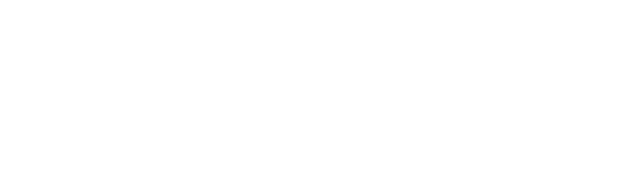
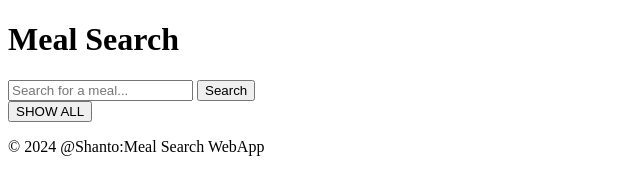
Before and after one commit to AhsanulAminShanto/MealDB, a plain HTML site: page MealDB/index.html in a window 1280 px wide. Shown: the whole page, without its empty margins (0-640 px from the left). Drawn offline with Linux system fonts and the light colour scheme.

Commit message:
Update index.html

```diff
--- a/MealDB/index.html
+++ b/MealDB/index.html
@@ -1,10 +1,28 @@
+<!DOCTYPE html>
 <html lang="en">
 <head>
-    <meta charset="UTF-8">
-    <meta name="viewport" content="width=device-width, initial-scale=1.0">
-    <title>Document</title>
+  <meta charset="UTF-8">
+  <meta name="viewport" content="width=device-width, initial-scale=1.0">
+  <title>Meal Search</title>
+  <link rel="stylesheet" href="styles.css">
 </head>
 <body>
+  <header>
+    <h1>Meal Search</h1>
+  </header>
+  <main>
+    <div class="search-container">
+      <input type="text" id="searchInput" placeholder="Search for a meal...">
+      <button id="searchButton">Search</button>
+    </div>
 
+    <div id="resultsContainer" class="results-container">
+    </div>
+
+    <button id="showAllButton" class="show-all-button">SHOW ALL</button>
+  </main>
+  <footer>
+    <p>&copy; 2024 @Shanto:Meal Search WebApp</p>
+  </footer>
 </body>
 </html>
```
